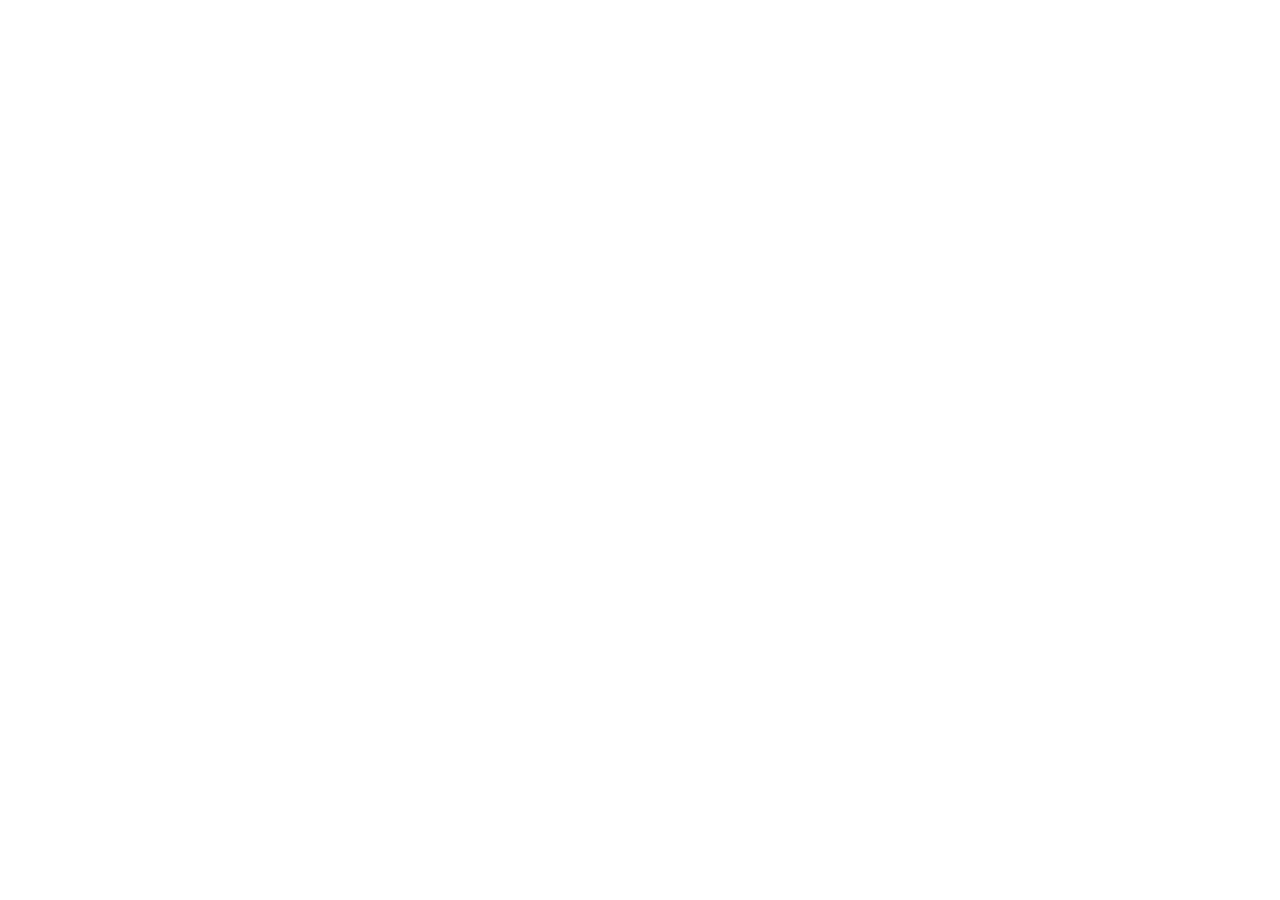
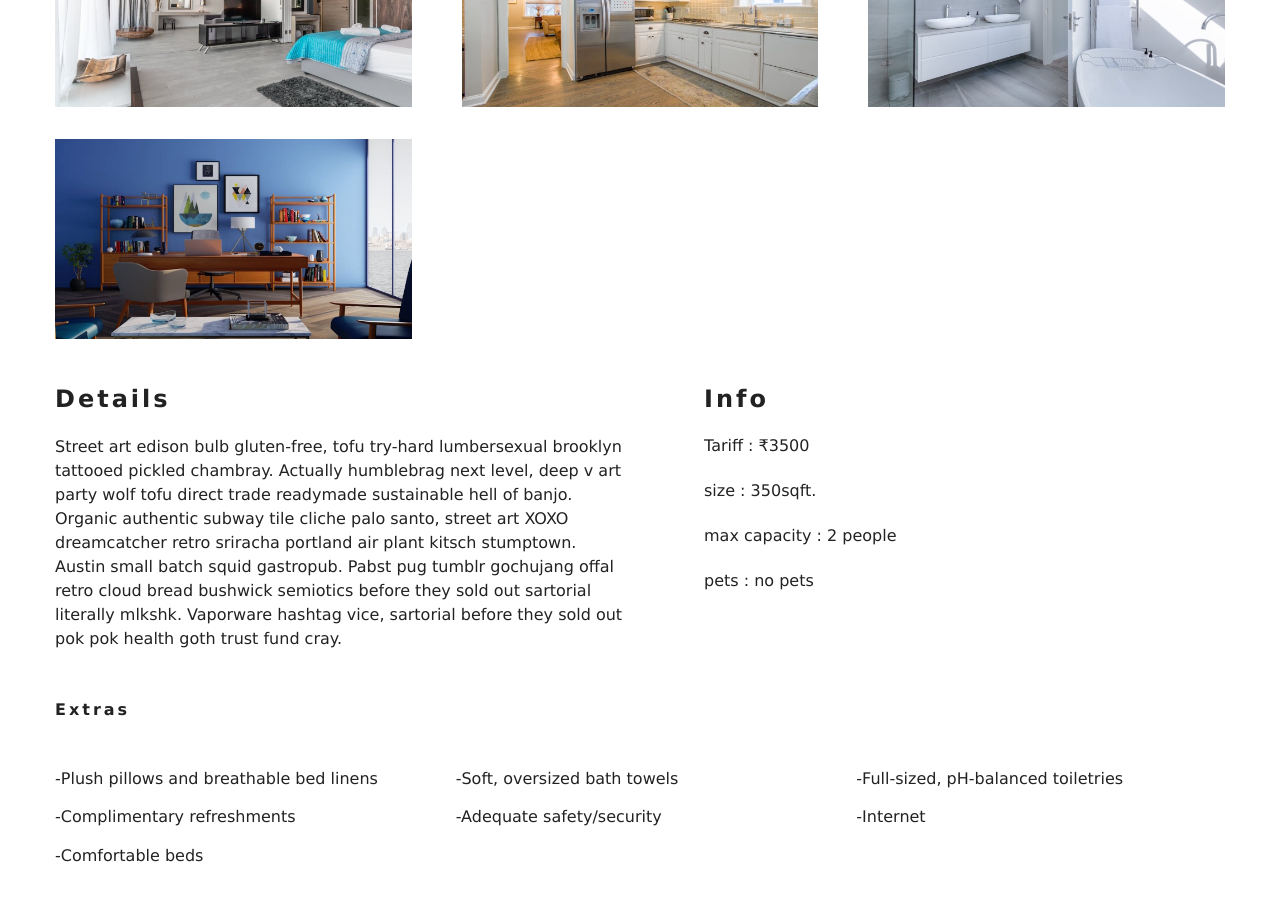
Before and after one commit to tilwanigaurav8/resort-reactjs, a React (Create React App) app: page /rooms/double-basic in a window 1280 px wide. Shown: the part 720-1620 px from the top of the page. Before the commit the page ends 800 px from the top, so only its background shows below. Built offline with nearby package versions, Linux system fonts and the light colour scheme.

Commit message:
slug-complete

```diff
--- a/src/App.css
+++ b/src/App.css
@@ -499,6 +499,9 @@
   font-size: 0.8rem;
   margin-left: 0.5rem;
 }
+.pb{
+  font-weight: bold;
+}
 @media screen and (min-width: 776px) {
   .filter-form {
     width: 70vw;
--- /dev/null
+++ b/src/components/RoomFilter.js
@@ -0,0 +1,5 @@
+import React from "react";
+const RoomFilter=()=>{
+    return <div>H from rfilter</div>
+}
+export default RoomFilter;
--- /dev/null
+++ b/src/components/RoomList.js
@@ -0,0 +1,5 @@
+import React from "react";
+const RoomList=()=>{
+    return <div>H from rlist</div>
+}
+export default RoomList;
--- a/src/data.js
+++ b/src/data.js
@@ -24,7 +24,7 @@
       name: "single economy",
       slug: "single-economy",
       type: "single",
-      price: 100,
+      price: 1200,
       size: 200,
       capacity: 1,
       pets: false,
@@ -81,7 +81,7 @@
       name: "single basic",
       slug: "single-basic",
       type: "single",
-      price: 150,
+      price: 1400,
       size: 250,
       capacity: 1,
       pets: false,
@@ -138,7 +138,7 @@
       name: "single standard",
       slug: "single-standard",
       type: "single",
-      price: 250,
+      price: 2000,
       size: 300,
       capacity: 1,
       pets: true,
@@ -195,7 +195,7 @@
       name: "single deluxe",
       slug: "single-deluxe",
       type: "single",
-      price: 300,
+      price: 2500,
       size: 400,
       capacity: 1,
       pets: true,
@@ -252,7 +252,7 @@
       name: "double economy",
       slug: "double-economy",
       type: "double",
-      price: 200,
+      price: 2900,
       size: 300,
       capacity: 2,
       pets: false,
@@ -309,7 +309,7 @@
       name: "double basic",
       slug: "double-basic",
       type: "double",
-      price: 250,
+      price: 3500,
       size: 350,
       capacity: 2,
       pets: false,
@@ -366,7 +366,7 @@
       name: "double standard",
       slug: "double-standard",
       type: "double",
-      price: 300,
+      price: 4200,
       size: 400,
       capacity: 2,
       pets: true,
@@ -423,7 +423,7 @@
       name: "double deluxe",
       slug: "double-deluxe",
       type: "double",
-      price: 400,
+      price: 4900,
       size: 500,
       capacity: 2,
       pets: true,
@@ -480,7 +480,7 @@
       name: "family economy",
       slug: "family-economy",
       type: "family",
-      price: 300,
+      price: 6300,
       size: 500,
       capacity: 3,
       pets: false,
@@ -537,7 +537,7 @@
       name: "family basic",
       slug: "family-basic",
       type: "family",
-      price: 350,
+      price: 6950,
       size: 550,
       capacity: 4,
       pets: false,
@@ -594,7 +594,7 @@
       name: "family standard",
       slug: "family-standard",
       type: "family",
-      price: 400,
+      price: 7400,
       size: 600,
       capacity: 5,
       pets: true,
@@ -651,7 +651,7 @@
       name: "family deluxe",
       slug: "family-deluxe",
       type: "family",
-      price: 500,
+      price: 8200,
       size: 700,
       capacity: 6,
       pets: true,
@@ -708,7 +708,7 @@
       name: "presidential",
       slug: "presidential-room",
       type: "presidential",
-      price: 600,
+      price: 9600,
       size: 1000,
       capacity: 10,
       pets: true,
--- a/src/pages/Singleroom.js
+++ b/src/pages/Singleroom.js
@@ -31,12 +31,51 @@
         }
 
         const {name,description,capacity,size,price,extras,breakfast,pets,images}=room;
+        const [mainImg,...defaultImg]=images;
         return (
-            <StyledHero img={images[0] || this.state.defaultBcg}>
-                <Banner title={`${name} room`}>
-                    <Link to='/rooms' className='btn-primary'>back to rooms</Link>
-                </Banner>
-            </StyledHero>
+            <>
+                <StyledHero img={images[0] || this.state.defaultBcg}>
+                    <Banner title={`${name} room`}>
+                        <Link to='/rooms' className='btn-primary'>back to rooms</Link>
+                    </Banner>
+                </StyledHero>
+                <section className='single-room'>
+                    <div className='single-room-images'>
+                        {images.map((item,index)=>{
+                            return <img key={index} src={item} alt={name}></img>
+                        })}
+                    </div>
+                </section>
+                <div className='single-room-info'>
+                    <article className='desc'>
+                        <h3>details</h3>
+                        <p>{description}</p>
+                    </article>
+
+                    <article className='info'>
+                        <h3>info</h3>
+                        <p>Tariff : ₹{price}</p><br></br>
+                        <p>size : {size}sqft.</p><br></br>
+                        <p>max capacity : {capacity>1?`${capacity} people`: `${capacity} person`}</p><br></br>
+                        <p>pets : {pets?"pets allowed":"no pets"}</p><br></br>
+                        <p className='pb'>{breakfast && "free breakfast"}</p>
+                    </article>
+                </div>
+
+                <section className='room-extras'>
+                    <h6>extras</h6><br></br>
+                    <ul className='extras'>
+                        {extras.map((item,index)=>{
+
+                            return <li key={index}>
+                                -{item}
+                            </li>
+                        })}
+                    </ul>
+                </section>
+
+            </>
+
         )
     }
 }
--- a/src/pages/rooms.js
+++ b/src/pages/rooms.js
@@ -2,13 +2,17 @@
 import Banner from '../components/Banner';
 import Hero from "../components/Hero";
 import { Link } from 'react-router-dom';
+import RoomsContainer from '../components/RoomsContainer';
 const Rooms=()=>{
     return(
-        <Hero hero="roomsHero">
+        <>
+            <Hero hero="roomsHero">
             <Banner title="Our Rooms" subtitle="Deluxe Rooms Starting From 1200 Only">
             <Link to="/" className='btn-primary'>Return Home</Link>
             </Banner>
-        </Hero>
+            </Hero>
+            <RoomsContainer />
+        </>
     )
 }
 
```
